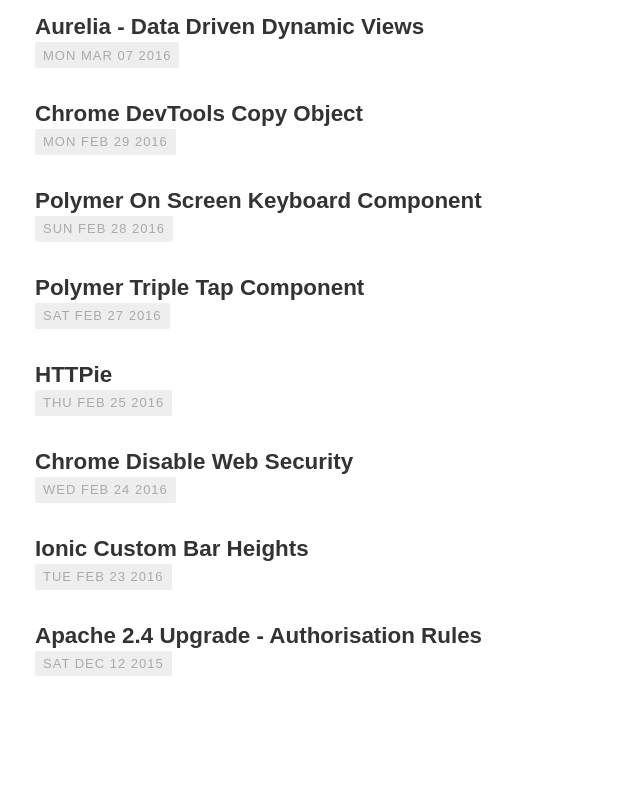
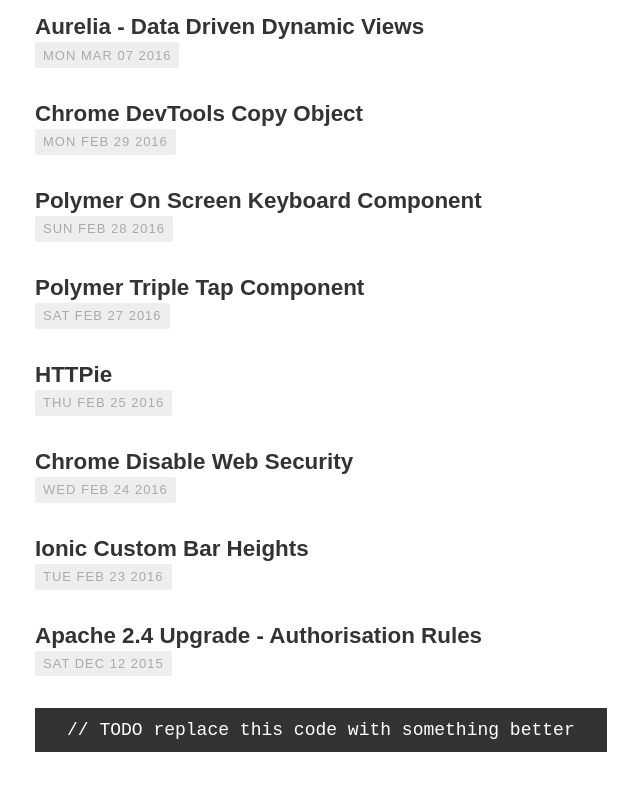
Before and after one commit to ScottWhittaker/scottwhittaker.net, an Eleventy site: page index.md in a window 1280 px wide. Shown: the part 1405-2195 px from the top of the page, without its empty margins (29-669 px from the left). Built offline with nearby package versions, Linux system fonts and the light colour scheme; Eleventy itself is replaced by a stand-in of ours; files that its build step writes are made by us from their sources.

Commit message:
adds simple footer

```diff
--- a/_includes/layouts/base.njk
+++ b/_includes/layouts/base.njk
@@ -12,5 +12,6 @@
     <main>
       {{ content | safe }}
     </main>
+    {% include "layouts/footer.njk" %}
   </body>
 </html>
--- /dev/null
+++ b/_includes/layouts/footer.njk
@@ -0,0 +1,3 @@
+<footer>
+    <code>// TODO replace this code with something better</code>
+</footer>
--- a/css/index.css
+++ b/css/index.css
@@ -128,3 +128,9 @@
 .post__list a:hover {
   text-decoration: underline;
 }
+
+footer {
+  padding: 0.5rem 2rem;
+  color: #fff;
+  background-color: var(--color-black);
+}
```
